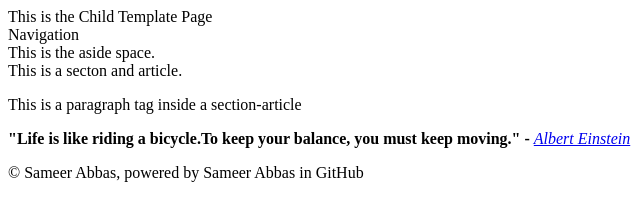
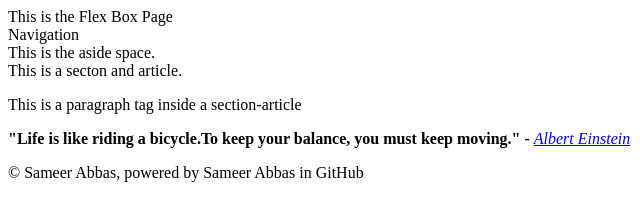
Before and after one commit to sabbas55/LearningHTML.github.io, a plain HTML site: page childPages/Flex-box.html in a window 1280 px wide. Shown: the full height of the page, 0-640 px from the left. Drawn offline with Linux system fonts and the light colour scheme.

Commit message:
Update Flex-box.html

```diff
--- a/childPages/Flex-box.html
+++ b/childPages/Flex-box.html
@@ -60,7 +60,7 @@
 </head>
 
 <body>
-    <header>This is the Child Template Page</header>
+    <header>This is the Flex Box Page</header>
     <nav>Navigation</nav>
     <aside>This is the aside space.</aside>
     <section><article>This is a secton and article.</article></section>
```
